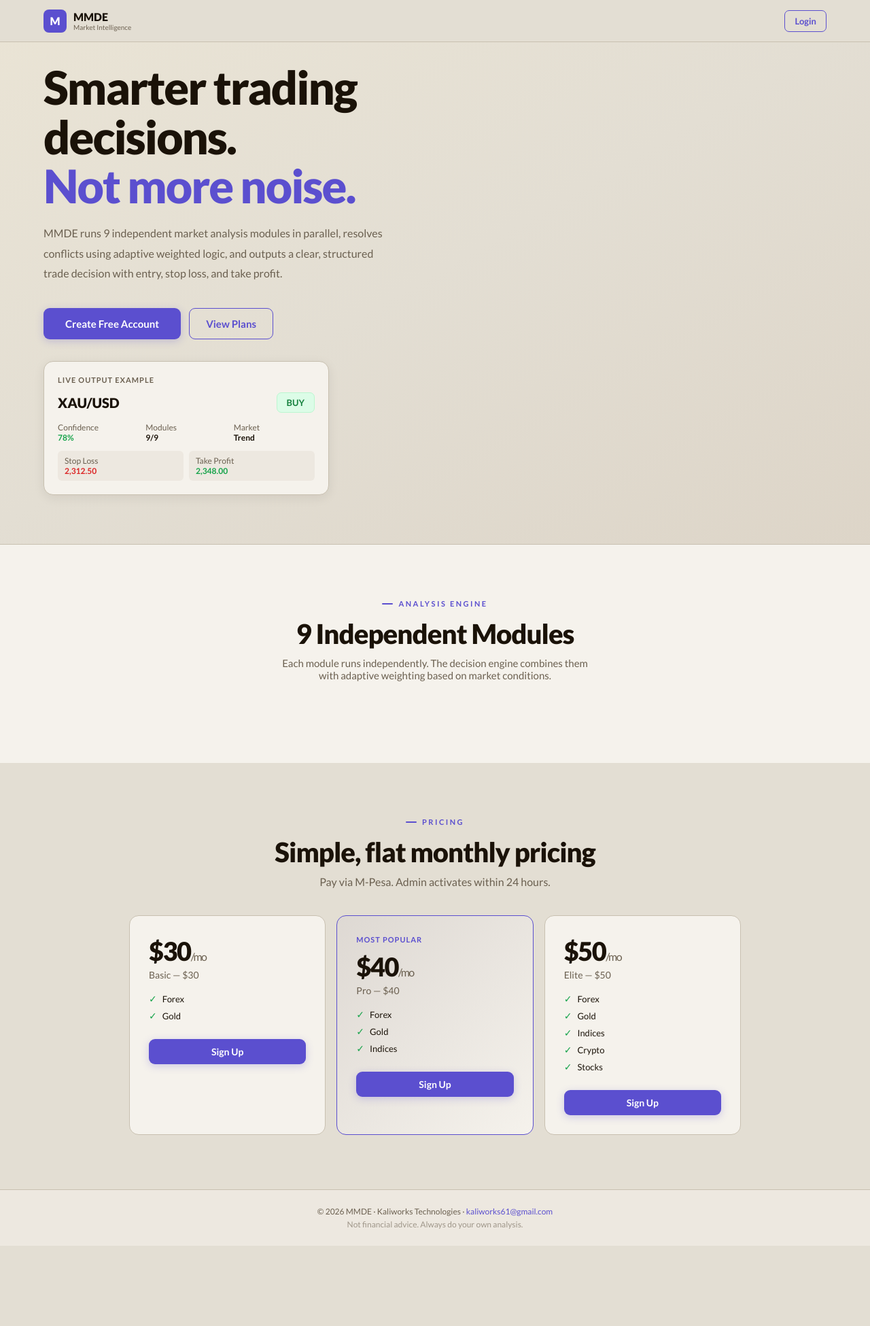
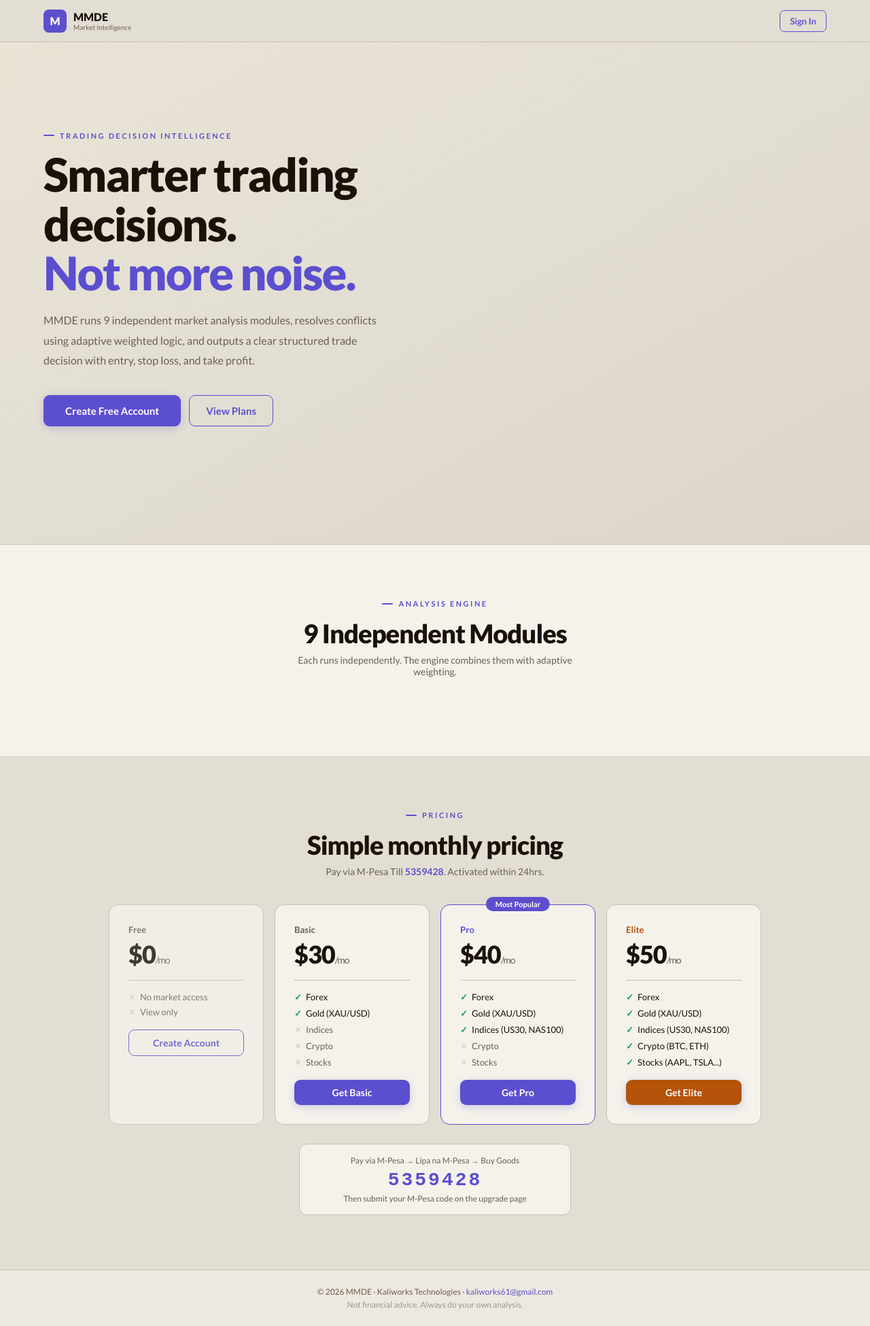
Before and after one commit to Bri-ankash/Modular-Market-Decision-Engine, a Django app: page / in a window 1280 px wide. Shown: the whole page at 68% size. Before the commit the page ends 1832 px from the top, so only its background shows below. Run offline with Django 5.2, Linux system fonts and the light colour scheme.

Commit message:
MMDE: fix plans FREE/BASIC/PRO/ELITE, till 5359428, kaliworks61 upgraded to ELITE with all markets

```diff
--- a/mmde_gateway/views.py
+++ b/mmde_gateway/views.py
@@ -101,4 +101,5 @@ def subscription(request):
         'plans': settings.SUBSCRIPTION_PLANS,
         'user': user,
         'pending': pending,
+        'mpesa_till': '5359428',
     })
--- a/templates/dashboard/app.html
+++ b/templates/dashboard/app.html
@@ -38,10 +38,10 @@
         <h3 style="font-size:14px;font-weight:700;margin-bottom:14px;color:var(--text)">Select Market</h3>
         <div style="display:flex;flex-direction:column;gap:7px">
           {% for market in markets %}
-          <button class="market-btn {% if market in allowed_markets %}{% else %}locked{% endif %}"
+          <button class="market-btn {% if market in allowed_markets or request.user.is_superuser %}{% else %}locked{% endif %}"
             onclick="selectMarket('{{ market }}')"
             id="mkt-{{ market }}"
-            {% if market not in allowed_markets and not user.is_superuser %}disabled{% endif %}>
+            {% if market not in allowed_markets and not request.user.is_superuser %}disabled title='Upgrade to access {{ market }}'{% endif %}>
             <span style="text-transform:capitalize">{{ market }}</span>
             {% if market not in allowed_markets and not user.is_superuser %}
             <span style="font-size:10px;margin-left:4px">🔒</span>{% endif %}
--- a/templates/dashboard/subscription.html
+++ b/templates/dashboard/subscription.html
@@ -34,7 +34,7 @@
       </div>
       <div style="background:var(--surface2);border-radius:10px;padding:14px;margin-bottom:14px;border:1px solid var(--border)">
         <div style="font-size:12px;color:var(--muted);margin-bottom:8px">Pay via M-Pesa Till:</div>
-        <div style="font-family:'Courier New',monospace;font-size:24px;font-weight:700;color:var(--primary)">{{ mpesa_till|default:"Contact us" }}</div>
+        <div style="font-family:'Courier New',monospace;font-size:24px;font-weight:700;color:var(--primary)">5359428</div>
         <div style="font-size:11px;color:var(--muted);margin-top:6px">Then enter your M-Pesa code below</div>
       </div>
       <div style="margin-bottom:14px">
--- a/templates/landing/index.html
+++ b/templates/landing/index.html
@@ -1,18 +1,18 @@
 {% extends 'base.html' %}
-{% block title %}MMDE — {% endblock %}
+{% block title %}MMDE — Market Decision Intelligence{% endblock %}
 {% block extra_head %}
 <style>
 .nav{position:fixed;top:0;left:0;right:0;z-index:100;background:rgba(227,222,211,0.95);backdrop-filter:blur(20px);border-bottom:1px solid var(--border);padding:0 5%;height:62px;display:flex;align-items:center;justify-content:space-between}
 .hero{min-height:100vh;display:flex;align-items:center;padding:90px 5% 70px;background:linear-gradient(150deg,#EAE4D5,#E3DED3,#DDD5C8)}
 .hero h1{font-size:clamp(34px,5.5vw,68px);font-weight:800;line-height:1.07;letter-spacing:-2px;margin-bottom:18px;color:var(--text)}
-.hero h1 .accent{color:var(--primary)}
 .eyebrow{font-size:11px;font-weight:700;color:var(--primary);text-transform:uppercase;letter-spacing:2.5px;margin-bottom:14px;display:flex;align-items:center;gap:8px}
 .eyebrow::before{content:'';width:16px;height:2px;background:var(--primary);border-radius:2px}
-.plan-card{border-radius:14px;padding:28px;border:1.5px solid var(--border);background:var(--surface);transition:all .2s}
+.plan-card{border-radius:14px;padding:28px;border:1.5px solid var(--border);background:var(--surface);transition:all .2s;position:relative}
 .plan-card:hover{border-color:var(--primary);transform:translateY(-3px);box-shadow:0 8px 24px rgba(91,79,207,0.12)}
-.plan-card.featured{border-color:var(--primary);background:linear-gradient(135deg,rgba(91,79,207,0.04),var(--surface))}
-.module-chip{background:var(--surface2);border:1px solid var(--border);border-radius:8px;padding:10px 14px;font-size:12px;color:var(--muted)}
-.module-chip strong{display:block;font-size:13px;color:var(--text);font-weight:600;margin-bottom:2px}
+.plan-card.featured{border-color:var(--primary)}
+.plan-card.free-plan{opacity:.8}
+.check{color:var(--green);font-weight:700;margin-right:6px}
+.cross{color:#ccc;margin-right:6px}
 </style>
 {% endblock %}
 {% block content %}
@@ -27,54 +27,37 @@
       <div style="font-size:10px;color:var(--muted)">Market Intelligence</div>
     </div>
   </div>
-  <!-- Only login, no get started -->
-  <a href="/login/" class="btn btn-outline btn-sm">Login</a>
+  <a href="/login/" class="btn btn-outline btn-sm">Sign In</a>
 </nav>
 
 <!-- HERO -->
 <section class="hero">
   <div style="max-width:680px">
-    <h1>
-      Smarter trading decisions.<br/>
-      <span class="accent">Not more noise.</span>
-    </h1>
+    <div class="eyebrow">Trading Decision Intelligence</div>
+    <h1>Smarter trading decisions.<br/><span style="color:var(--primary)">Not more noise.</span></h1>
     <p style="font-size:16px;color:var(--muted);line-height:1.85;max-width:500px;margin-bottom:36px">
-      MMDE runs 9 independent market analysis modules in parallel, resolves conflicts using adaptive weighted logic, and outputs a clear, structured trade decision with entry, stop loss, and take profit.
+      MMDE runs 9 independent market analysis modules, resolves conflicts using adaptive weighted logic, and outputs a clear structured trade decision with entry, stop loss, and take profit.
     </p>
-    <div style="display:flex;gap:12px;flex-wrap:wrap;margin-bottom:32px">
+    <div style="display:flex;gap:12px;flex-wrap:wrap">
       <a href="/register/" class="btn btn-primary" style="padding:13px 32px;font-size:15px">Create Free Account</a>
       <a href="#pricing" class="btn btn-outline" style="padding:13px 24px;font-size:15px">View Plans</a>
-    </div>
-    <!-- Sample output -->
-    <div style="background:var(--surface);border:1.5px solid var(--border);border-radius:14px;padding:20px;max-width:420px;box-shadow:0 4px 16px rgba(26,18,8,0.08)">
-      <div style="font-size:11px;color:var(--muted);font-weight:700;text-transform:uppercase;letter-spacing:1px;margin-bottom:12px">Live Output Example</div>
-      <div style="display:flex;justify-content:space-between;align-items:center;margin-bottom:14px">
-        <span style="font-size:20px;font-weight:800;color:var(--text)">XAU/USD</span>
-        <span class="badge badge-BUY" style="font-size:13px;padding:6px 14px">BUY</span>
-      </div>
-      <div style="display:grid;grid-template-columns:1fr 1fr 1fr;gap:10px;font-size:12px">
-        <div><div style="color:var(--muted)">Confidence</div><strong style="color:var(--green)">78%</strong></div>
-        <div><div style="color:var(--muted)">Modules</div><strong>9/9</strong></div>
-        <div><div style="color:var(--muted)">Market</div><strong>Trend</strong></div>
-      </div>
-      <div style="margin-top:12px;display:grid;grid-template-columns:1fr 1fr;gap:8px;font-size:12px">
-        <div style="background:var(--surface2);border-radius:6px;padding:7px 10px"><div style="color:var(--muted)">Stop Loss</div><strong style="color:var(--red)">2,312.50</strong></div>
-        <div style="background:var(--surface2);border-radius:6px;padding:7px 10px"><div style="color:var(--muted)">Take Profit</div><strong style="color:var(--green)">2,348.00</strong></div>
-      </div>
     </div>
   </div>
 </section>
 
 <!-- MODULES -->
 <section style="padding:80px 5%;background:var(--surface);border-top:1px solid var(--border)">
-  <div style="text-align:center;margin-bottom:40px">
+  <div style="text-align:center;margin-bottom:36px">
     <div class="eyebrow" style="justify-content:center">Analysis Engine</div>
-    <h2 style="font-size:clamp(22px,4vw,40px);font-weight:800;letter-spacing:-1px;color:var(--text);margin-bottom:10px">9 Independent Modules</h2>
-    <p style="color:var(--muted);font-size:15px;max-width:480px;margin:0 auto">Each module runs independently. The decision engine combines them with adaptive weighting based on market conditions.</p>
+    <h2 style="font-size:clamp(22px,4vw,38px);font-weight:800;letter-spacing:-1px;color:var(--text)">9 Independent Modules</h2>
+    <p style="color:var(--muted);font-size:14px;margin-top:8px;max-width:460px;margin-left:auto;margin-right:auto">Each runs independently. The engine combines them with adaptive weighting.</p>
   </div>
-  <div style="display:grid;grid-template-columns:repeat(auto-fill,minmax(200px,1fr));gap:10px;max-width:1000px;margin:0 auto">
+  <div style="display:grid;grid-template-columns:repeat(auto-fill,minmax(190px,1fr));gap:10px;max-width:1000px;margin:0 auto">
     {% for name, desc in modules %}
-    <div class="module-chip"><strong>{{ name }}</strong>{{ desc }}</div>
+    <div style="background:var(--surface2);border:1px solid var(--border);border-radius:8px;padding:12px 14px">
+      <div style="font-size:13px;font-weight:700;color:var(--text);margin-bottom:3px">{{ name }}</div>
+      <div style="font-size:12px;color:var(--muted)">{{ desc }}</div>
+    </div>
     {% endfor %}
   </div>
 </section>
@@ -83,24 +66,75 @@
 <section id="pricing" style="padding:80px 5%;background:var(--bg)">
   <div style="text-align:center;margin-bottom:40px">
     <div class="eyebrow" style="justify-content:center">Pricing</div>
-    <h2 style="font-size:clamp(22px,4vw,40px);font-weight:800;letter-spacing:-1px;color:var(--text);margin-bottom:10px">Simple, flat monthly pricing</h2>
-    <p style="color:var(--muted)">Pay via M-Pesa. Admin activates within 24 hours.</p>
+    <h2 style="font-size:clamp(22px,4vw,38px);font-weight:800;letter-spacing:-1px;color:var(--text)">Simple monthly pricing</h2>
+    <p style="color:var(--muted);font-size:14px;margin-top:8px">Pay via M-Pesa Till <strong style="color:var(--primary)">5359428</strong>. Activated within 24hrs.</p>
   </div>
-  <div style="display:grid;grid-template-columns:repeat(auto-fill,minmax(240px,1fr));gap:16px;max-width:900px;margin:0 auto">
-    {% for plan_key, plan in plans.items %}{% if plan_key != 'FREE' %}
-    <div class="plan-card {% if plan_key == 'PRO' %}featured{% endif %}">
-      {% if plan_key == 'PRO' %}<div style="font-size:11px;color:var(--primary);font-weight:700;text-transform:uppercase;letter-spacing:1px;margin-bottom:10px">Most Popular</div>{% endif %}
-      <div style="font-size:38px;font-weight:800;color:var(--text);letter-spacing:-1.5px;margin-bottom:4px">${{ plan.price }}<span style="font-size:16px;color:var(--muted);font-weight:400">/mo</span></div>
-      <div style="font-size:14px;color:var(--muted);margin-bottom:18px">{{ plan.name }}</div>
-      {% for market in plan.markets %}
-      <div style="display:flex;align-items:center;gap:8px;margin-bottom:8px;font-size:13px;color:var(--text)">
-        <span style="color:var(--green);font-size:14px">✓</span>
-        <span style="text-transform:capitalize;font-weight:500">{{ market }}</span>
+  <div style="display:grid;grid-template-columns:repeat(auto-fill,minmax(220px,1fr));gap:16px;max-width:960px;margin:0 auto">
+
+    <!-- FREE -->
+    <div class="plan-card free-plan">
+      <div style="font-size:13px;color:var(--muted);margin-bottom:6px;font-weight:600">Free</div>
+      <div style="font-size:36px;font-weight:800;color:var(--text);letter-spacing:-1px;margin-bottom:4px">$0<span style="font-size:14px;color:var(--muted);font-weight:400">/mo</span></div>
+      <div style="height:1px;background:var(--border);margin:16px 0"></div>
+      <div style="font-size:13px;color:var(--muted);margin-bottom:6px"><span class="cross">✕</span>No market access</div>
+      <div style="font-size:13px;color:var(--muted);margin-bottom:6px"><span class="cross">✕</span>View only</div>
+      <div style="margin-top:18px">
+        <a href="/register/" class="btn btn-outline" style="width:100%;justify-content:center;display:flex">Create Account</a>
       </div>
-      {% endfor %}
-      <a href="/register/" class="btn btn-primary" style="width:100%;justify-content:center;margin-top:18px">Sign Up</a>
     </div>
-    {% endif %}{% endfor %}
+
+    <!-- BASIC -->
+    <div class="plan-card">
+      <div style="font-size:13px;color:var(--muted);margin-bottom:6px;font-weight:600">Basic</div>
+      <div style="font-size:36px;font-weight:800;color:var(--text);letter-spacing:-1px;margin-bottom:4px">$30<span style="font-size:14px;color:var(--muted);font-weight:400">/mo</span></div>
+      <div style="height:1px;background:var(--border);margin:16px 0"></div>
+      <div style="font-size:13px;color:var(--text);margin-bottom:8px"><span class="check">✓</span>Forex</div>
+      <div style="font-size:13px;color:var(--text);margin-bottom:8px"><span class="check">✓</span>Gold (XAU/USD)</div>
+      <div style="font-size:13px;color:var(--muted);margin-bottom:8px"><span class="cross">✕</span>Indices</div>
+      <div style="font-size:13px;color:var(--muted);margin-bottom:8px"><span class="cross">✕</span>Crypto</div>
+      <div style="font-size:13px;color:var(--muted);margin-bottom:8px"><span class="cross">✕</span>Stocks</div>
+      <div style="margin-top:18px">
+        <a href="/register/" class="btn btn-primary" style="width:100%;justify-content:center;display:flex">Get Basic</a>
+      </div>
+    </div>
+
+    <!-- PRO -->
+    <div class="plan-card featured">
+      <div style="position:absolute;top:-12px;left:50%;transform:translateX(-50%);background:var(--primary);color:#fff;font-size:11px;font-weight:700;padding:4px 14px;border-radius:100px;white-space:nowrap">Most Popular</div>
+      <div style="font-size:13px;color:var(--primary);margin-bottom:6px;font-weight:700">Pro</div>
+      <div style="font-size:36px;font-weight:800;color:var(--text);letter-spacing:-1px;margin-bottom:4px">$40<span style="font-size:14px;color:var(--muted);font-weight:400">/mo</span></div>
+      <div style="height:1px;background:var(--border);margin:16px 0"></div>
+      <div style="font-size:13px;color:var(--text);margin-bottom:8px"><span class="check">✓</span>Forex</div>
+      <div style="font-size:13px;color:var(--text);margin-bottom:8px"><span class="check">✓</span>Gold (XAU/USD)</div>
+      <div style="font-size:13px;color:var(--text);margin-bottom:8px"><span class="check">✓</span>Indices (US30, NAS100)</div>
+      <div style="font-size:13px;color:var(--muted);margin-bottom:8px"><span class="cross">✕</span>Crypto</div>
+      <div style="font-size:13px;color:var(--muted);margin-bottom:8px"><span class="cross">✕</span>Stocks</div>
+      <div style="margin-top:18px">
+        <a href="/register/" class="btn btn-primary" style="width:100%;justify-content:center;display:flex">Get Pro</a>
+      </div>
+    </div>
+
+    <!-- ELITE -->
+    <div class="plan-card">
+      <div style="font-size:13px;color:var(--gold);margin-bottom:6px;font-weight:700">Elite</div>
+      <div style="font-size:36px;font-weight:800;color:var(--text);letter-spacing:-1px;margin-bottom:4px">$50<span style="font-size:14px;color:var(--muted);font-weight:400">/mo</span></div>
+      <div style="height:1px;background:var(--border);margin:16px 0"></div>
+      <div style="font-size:13px;color:var(--text);margin-bottom:8px"><span class="check">✓</span>Forex</div>
+      <div style="font-size:13px;color:var(--text);margin-bottom:8px"><span class="check">✓</span>Gold (XAU/USD)</div>
+      <div style="font-size:13px;color:var(--text);margin-bottom:8px"><span class="check">✓</span>Indices (US30, NAS100)</div>
+      <div style="font-size:13px;color:var(--text);margin-bottom:8px"><span class="check">✓</span>Crypto (BTC, ETH)</div>
+      <div style="font-size:13px;color:var(--text);margin-bottom:8px"><span class="check">✓</span>Stocks (AAPL, TSLA...)</div>
+      <div style="margin-top:18px">
+        <a href="/register/" class="btn btn-primary" style="width:100%;justify-content:center;display:flex;background:var(--gold);color:#fff">Get Elite</a>
+      </div>
+    </div>
+
+  </div>
+
+  <div style="text-align:center;margin-top:28px;padding:16px;background:var(--surface);border-radius:12px;max-width:400px;margin-left:auto;margin-right:auto;border:1px solid var(--border)">
+    <div style="font-size:12px;color:var(--muted);margin-bottom:6px">Pay via M-Pesa → Lipa na M-Pesa → Buy Goods</div>
+    <div style="font-size:28px;font-weight:800;color:var(--primary);letter-spacing:3px;font-family:'Courier New',monospace">5359428</div>
+    <div style="font-size:12px;color:var(--muted);margin-top:4px">Then submit your M-Pesa code on the upgrade page</div>
   </div>
 </section>
 
```
Also changed, not shown: config/settings.py (+11 -9 lines).
